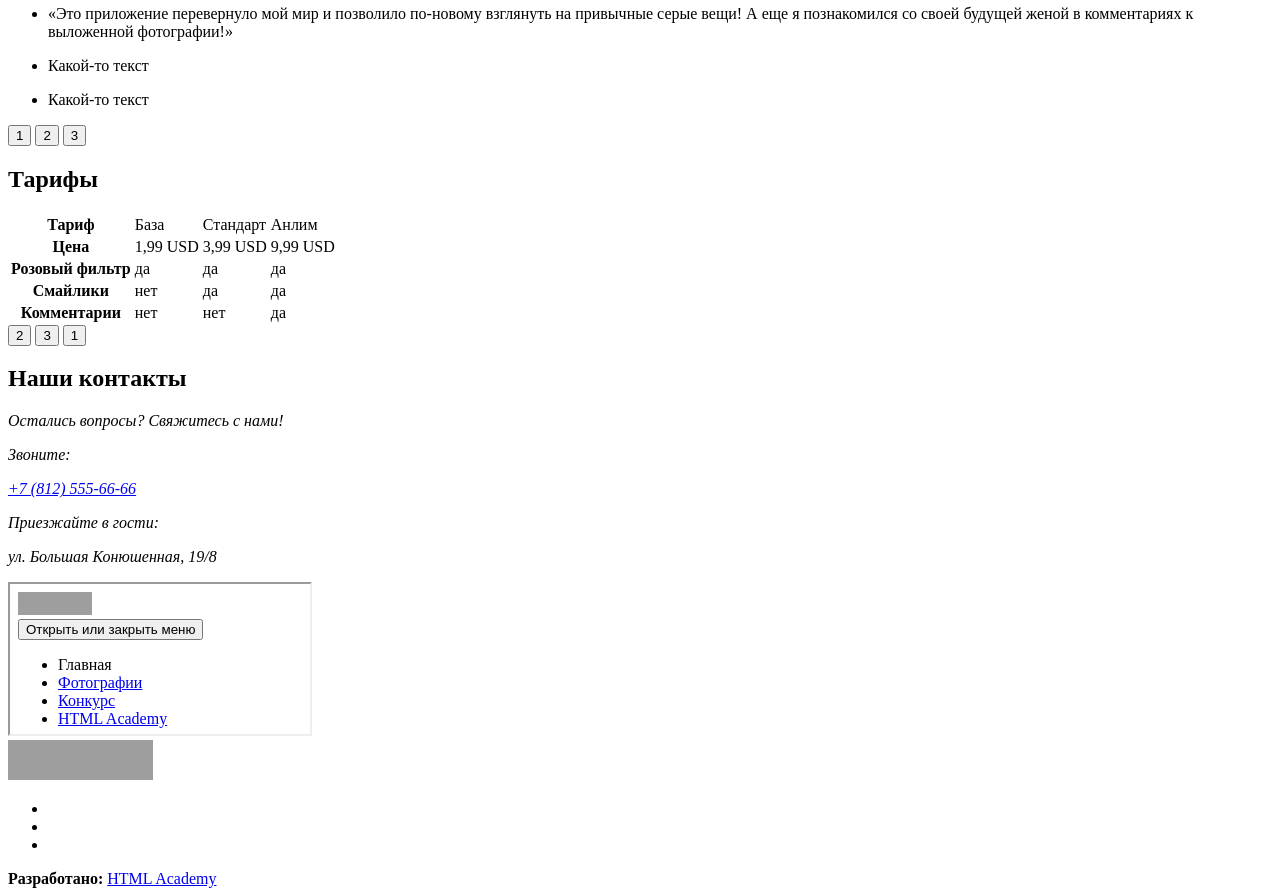
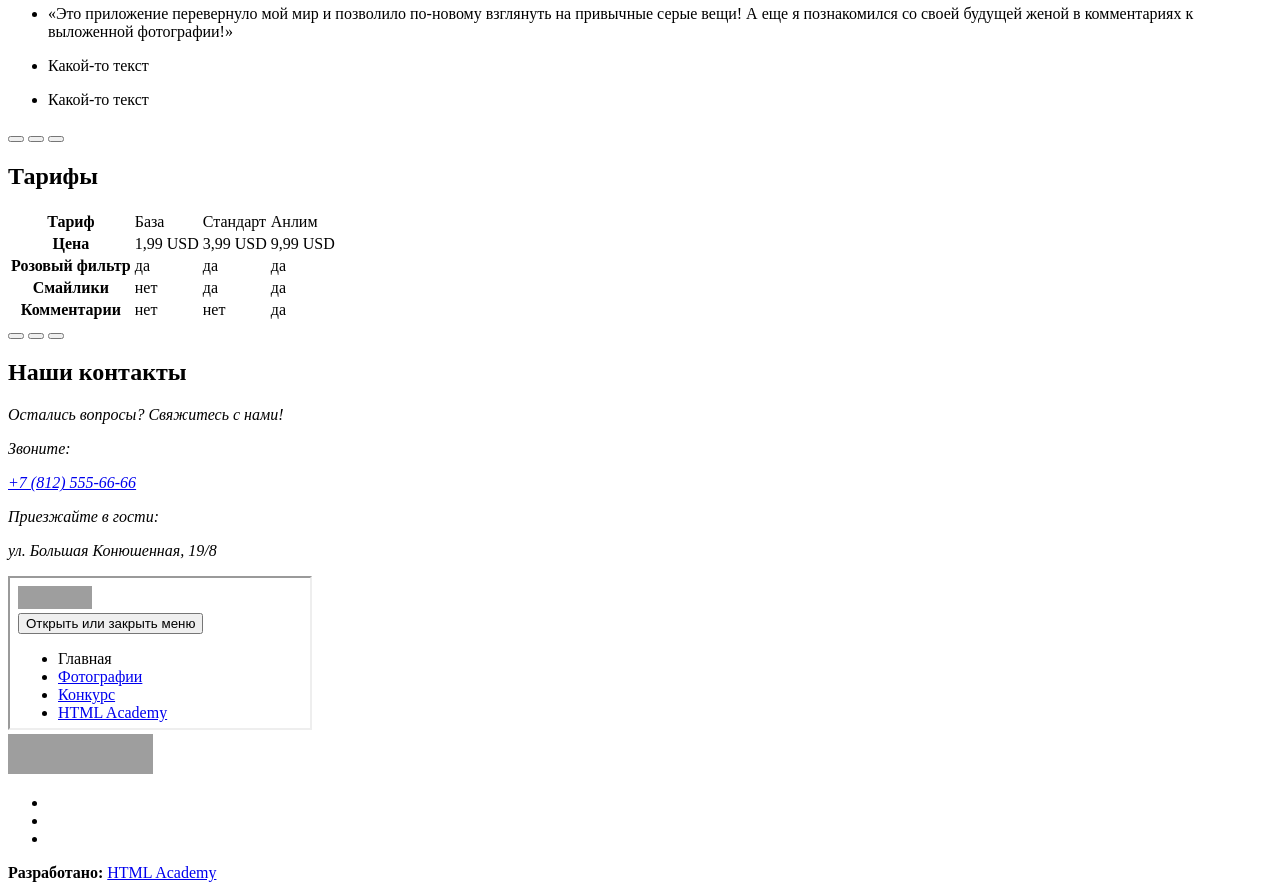
Before and after one commit to Rogach36/798729-pink-20, a website: page source/index.html in a window 1280 px wide. Shown: the part 840-1736 px from the top of the page. Drawn offline with Linux system fonts and the light colour scheme; grey boxes are pictures that could not be loaded.

Commit message:
Убирает нумерацию в обоих слайдерах и доступно скрывает подписи для кнопок

```diff
--- a/source/index.html
+++ b/source/index.html
@@ -103,9 +103,9 @@
             </li>
           </ul>
           <div class="reviews__toggles slider__toggles">
-            <button class="slider__toggle slider__toggle--current" type="button">1</button>
-            <button class="slider__toggle" type="button">2</button>
-            <button class="slider__toggle" type="button">3</button>
+            <button class="slider__toggle slider__toggle--current" type="button" aria-label="кнопка слайдера"></button>
+            <button class="slider__toggle" type="button" aria-label="кнопка слайдера"></button>
+            <button class="slider__toggle" type="button" aria-label="кнопка слайдера"></button>
           </div>
         </div>
       </section>
@@ -144,9 +144,9 @@
           </tr>
         </table>
         <div class="rate__toggles slider-table">
-          <button class="slider-table__toggle slider-table__toggle--current" type="button">2</button>
-          <button class="slider-table__toggle" type="button">3</button>
-          <button class="slider-table__toggle" type="button">1</button>
+          <button class="slider-table__toggle slider-table__toggle--current" type="button" aria-label="кнопка слайдера"></button>
+          <button class="slider-table__toggle" type="button" aria-label="кнопка слайдера"></button>
+          <button class="slider-table__toggle" type="button" aria-label="кнопка слайдера"></button>
         </div>
       </section>
     </main>
```
